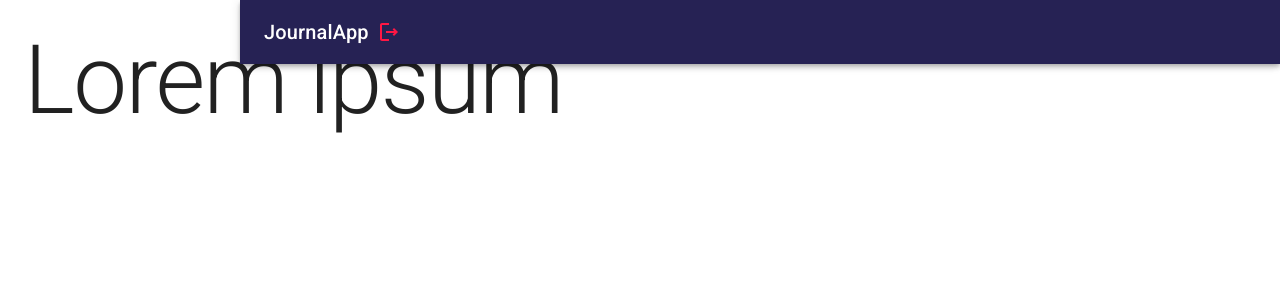
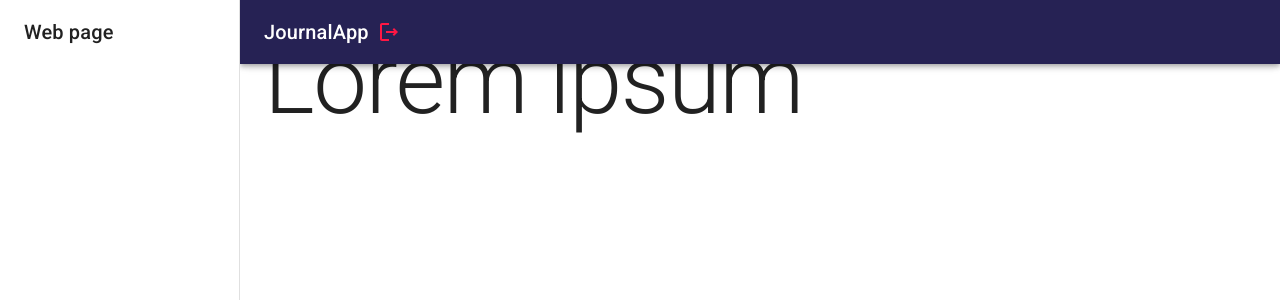
Before and after one commit to gabogara/JournalApp, a React (Vite) app in the folder journal-app/: page / in a window 1280 px wide. Shown: the top 300 px of the page. Built offline with nearby package versions, Linux system fonts and the light colour scheme.

Commit message:
I add SideBar

```diff
--- /dev/null
+++ b/journal-app/src/journal/components/SideBar.jsx
@@ -0,0 +1,28 @@
+import { Box, Drawer, Toolbar, Typography } from '@mui/material';
+
+export const SideBar = ( {drawerWidth=240} ) => {
+  return (
+    <Box
+        component='nav'
+        sx={{ width: {sm: drawerWidth }, flexShrink: { sm: 0 } }}
+    >
+        <Drawer
+            variant='permanent' // temporary
+            open
+            sx={{
+                display: { xs: 'block' },
+                '& .MuiDrawer-paper': { boxSizing: 'border-box', width: drawerWidth }
+            }}
+        >
+            <Toolbar>
+                <Typography variant='h6' noWrap component='div'>
+                    Web page
+                </Typography>
+            </Toolbar>
+
+
+        </Drawer>
+    </Box>
+
+  )
+}
--- a/journal-app/src/journal/components/index.js
+++ b/journal-app/src/journal/components/index.js
@@ -1 +1,2 @@
 export * from './NavBar';
+export * from './SideBar';
--- a/journal-app/src/journal/layout/JournalLayout.jsx
+++ b/journal-app/src/journal/layout/JournalLayout.jsx
@@ -1,6 +1,6 @@
 import { Box } from "@mui/system";
 import { NavBar } from "../components/NavBar";
-
+import { SideBar } from "../components/SideBar";
 
 const drawerWidth  = 240;
 
@@ -10,6 +10,7 @@ export const JournalLayout = ({children}) => {
 
 
         <NavBar drawerWidth= { drawerWidth } />
+        <SideBar dradrawerWidth= { drawerWidth } />
 
         {/* Sidebar */}
 
```
